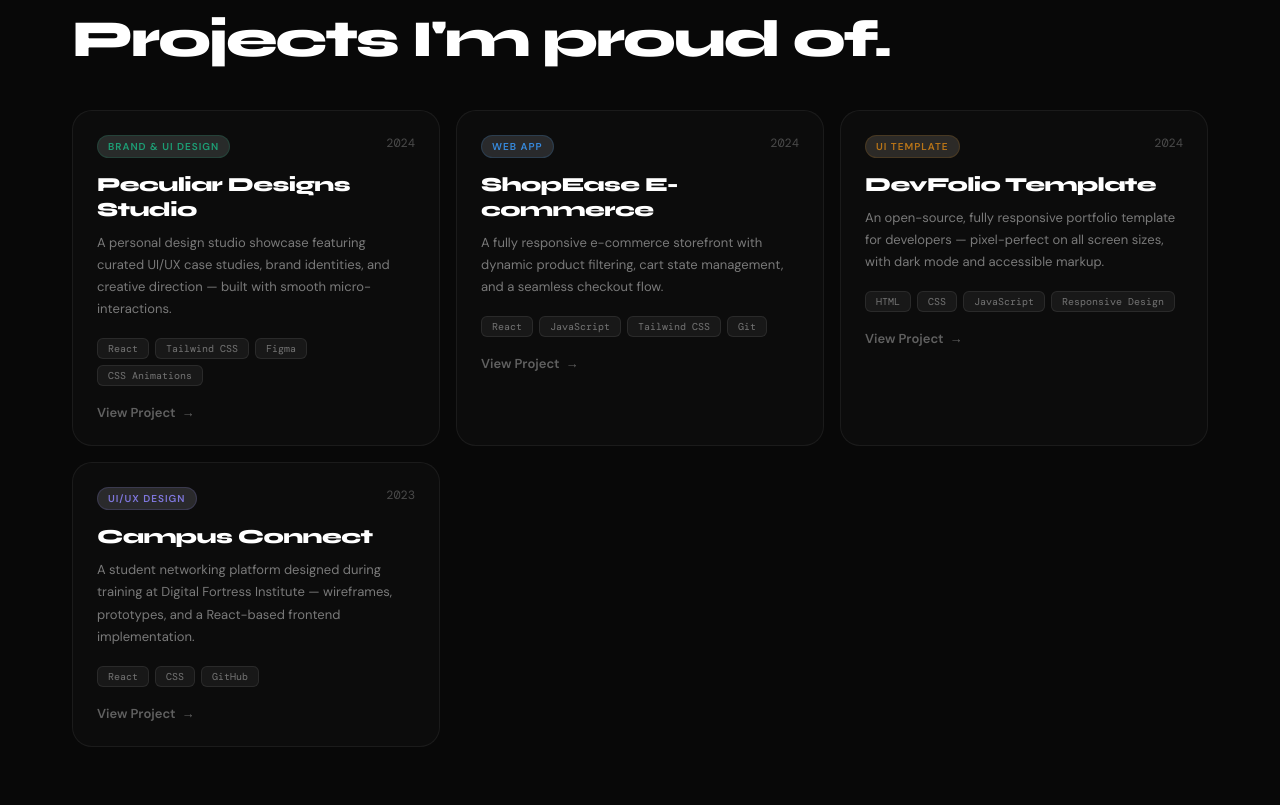
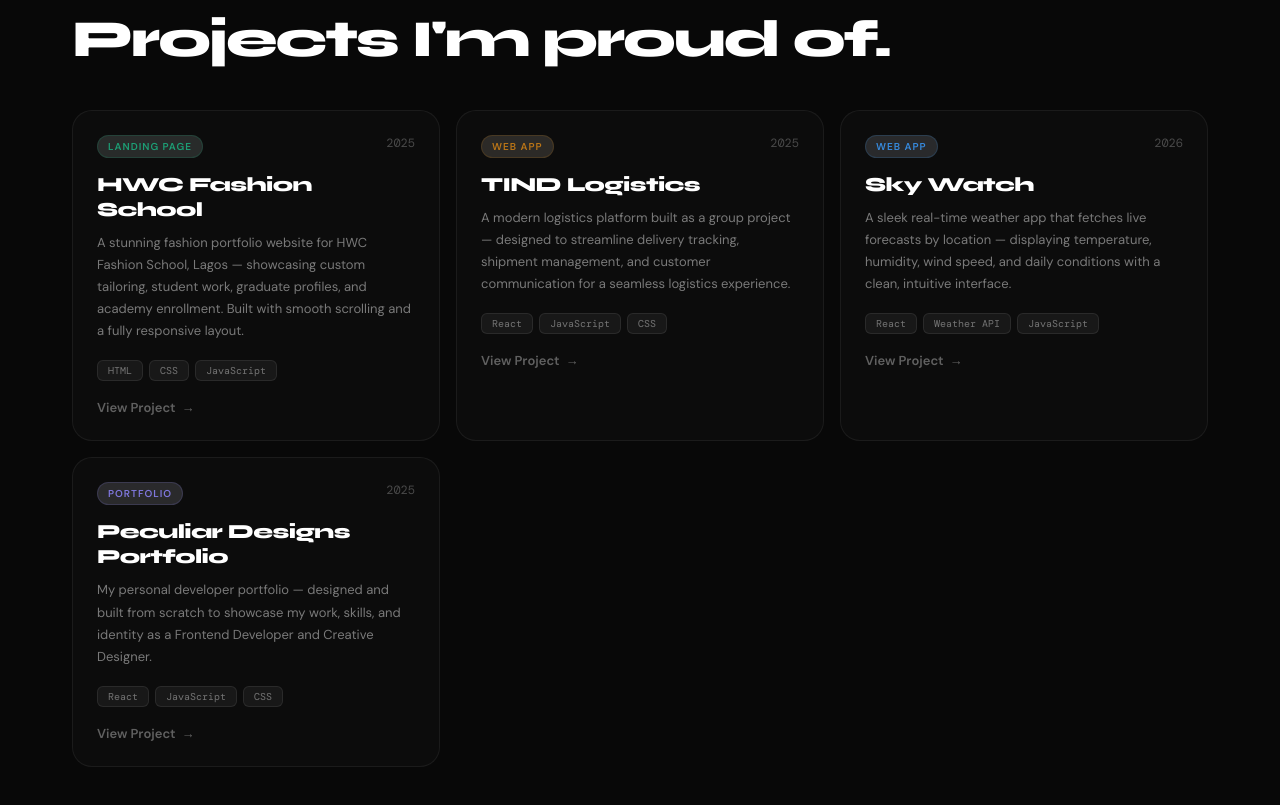
Before and after one commit to dejitheog/My-Portfolio, a React (Vite) app: page / in a window 1280 px wide. Shown: the part 940-1745 px from the top of the page. Built offline with nearby package versions, Linux system fonts and the light colour scheme.

Commit message:
Updated the projects on the portfolio and also connected the contact info to my email

```diff
--- a/src/portfolio.jsx
+++ b/src/portfolio.jsx
@@ -7,39 +7,46 @@ const NAV_LINKS = ["Work", "About", "Skills", "Contact"];
 const PROJECTS = [
   {
     id: 1,
-    title: "Peculiar Designs Studio",
-    tag: "Brand & UI Design",
-    year: "2024",
-    desc: "A personal design studio showcase featuring curated UI/UX case studies, brand identities, and creative direction — built with smooth micro-interactions.",
-    tech: ["React", "Tailwind CSS", "Figma", "CSS Animations"],
-    color: "#0F6E56", bg: "#E1F5EE", accent: "#1D9E75", link: "#",
+    title: "HWC Fashion School",
+    tag: "Landing Page",
+    year: "2025",
+    desc: "A stunning fashion portfolio website for HWC Fashion School, Lagos — showcasing custom tailoring, student work, graduate profiles, and academy enrollment. Built with smooth scrolling and a fully responsive layout.",
+    tech: ["HTML", "CSS", "JavaScript"],
+    color: "#0F6E56", bg: "#E1F5EE", accent: "#1D9E75",
+    link: "https://hwc-fashion-portfolio.vercel.app/",
   },
+
   {
     id: 2,
-    title: "ShopEase E-commerce",
+    title: "TIND Logistics",
     tag: "Web App",
-    year: "2024",
-    desc: "A fully responsive e-commerce storefront with dynamic product filtering, cart state management, and a seamless checkout flow.",
-    tech: ["React", "JavaScript", "Tailwind CSS", "Git"],
-    color: "#185FA5", bg: "#E6F1FB", accent: "#378ADD", link: "#",
+    year: "2025",
+    desc: "A modern logistics platform built as a group project — designed to streamline delivery tracking, shipment management, and customer communication for a seamless logistics experience.",
+    tech: ["React", "JavaScript", "CSS"],
+    color: "#854F0B", bg: "#FAEEDA", accent: "#BA7517",
+    link: "https://frontend-project-beta-opal.vercel.app/",
   },
+
   {
     id: 3,
-    title: "DevFolio Template",
-    tag: "UI Template",
-    year: "2024",
-    desc: "An open-source, fully responsive portfolio template for developers — pixel-perfect on all screen sizes, with dark mode and accessible markup.",
-    tech: ["HTML", "CSS", "JavaScript", "Responsive Design"],
-    color: "#854F0B", bg: "#FAEEDA", accent: "#BA7517", link: "#",
+    title: "Sky Watch",
+    tag: "Web App",
+    year: "2026",
+    desc: "A sleek real-time weather app that fetches live forecasts by location — displaying temperature, humidity, wind speed, and daily conditions with a clean, intuitive interface.",
+    tech: ["React", "Weather API", "JavaScript"],
+    color: "#185FA5", bg: "#E6F1FB", accent: "#378ADD",
+    link: "https://weather-app-five-smoky-98.vercel.app/",
   },
+
   {
   id: 4,
-    title: "Campus Connect",
-    tag: "UI/UX Design",
-    year: "2023",
-    desc: "A student networking platform designed during training at Digital Fortress Institute — wireframes, prototypes, and a React-based frontend implementation.",
-    tech: ["React", "CSS", "GitHub"],
-    color: "#533AB7", bg: "#EEEDFE", accent: "#7F77DD", link: "#",
+  title: "Peculiar Designs Portfolio",
+  tag: "Portfolio",
+  year: "2025",
+  desc: "My personal developer portfolio — designed and built from scratch to showcase my work, skills, and identity as a Frontend Developer and Creative Designer.",
+  tech: ["React", "JavaScript", "CSS"],
+  color: "#533AB7", bg: "#EEEDFE", accent: "#7F77DD",
+  link: "https://my-portfolio-ten-pink-35.vercel.app/",
 },
 ];
 
@@ -399,14 +406,15 @@ function ProjectCard({ project, index }) {
           }}>{t}</span>
         ))}
       </div>
-      <div style={{
+          <a href={project.link} target="_blank" rel="noreferrer" style={{
     display: "flex", alignItems: "center", gap: 6,
     fontFamily: "'DM Sans', sans-serif", fontSize: 13, fontWeight: 600,
     color: hovered ? "#A8FF3E" : "rgba(255,255,255,0.35)", transition: "color 0.3s",
+    textDecoration: "none",
   }}>
     View Project
     <span style={{ display: "inline-block", transform: hovered ? "translateX(4px)" : "translateX(0)", transition: "transform 0.3s" }}>→</span>
-      </div>
+  </a>
     </div>
   );
 }
@@ -639,10 +647,17 @@ function Contact() {
   const [sent, setSent] = useState(false);
   const isMobile = useIsMobile();
 
-  const handleSubmit = () => {
+  const handleSubmit = async () => {
+  const res = await fetch("https://formspree.io/f/mzdoqwjw", {
+    method: "POST",
+    headers: { "Content-Type": "application/json" },
+    body: JSON.stringify(form),
+  });
+  if (res.ok) {
     setSent(true);
     setTimeout(() => setSent(false), 4000);
     setForm({ name: "", email: "", message: "" });
+  }
 };
 
   return (
```
Lines whose indentation alone changed are shown as unchanged.
